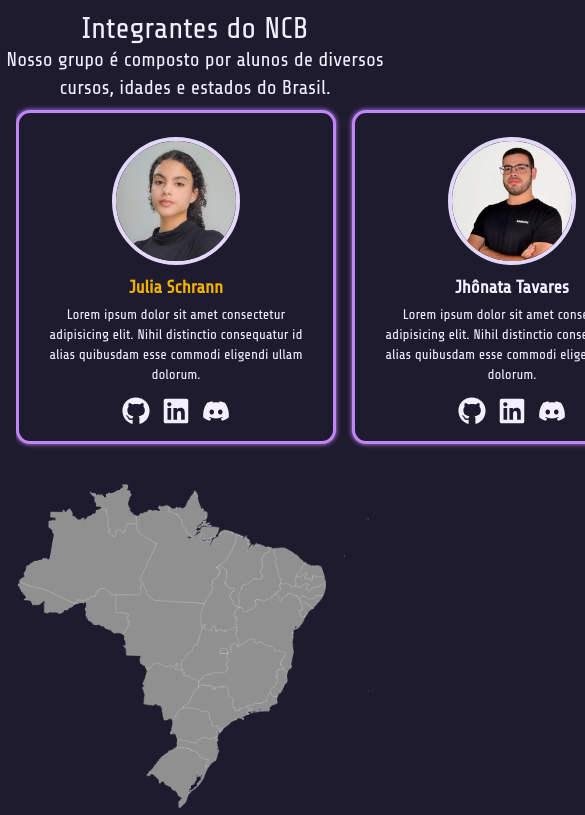
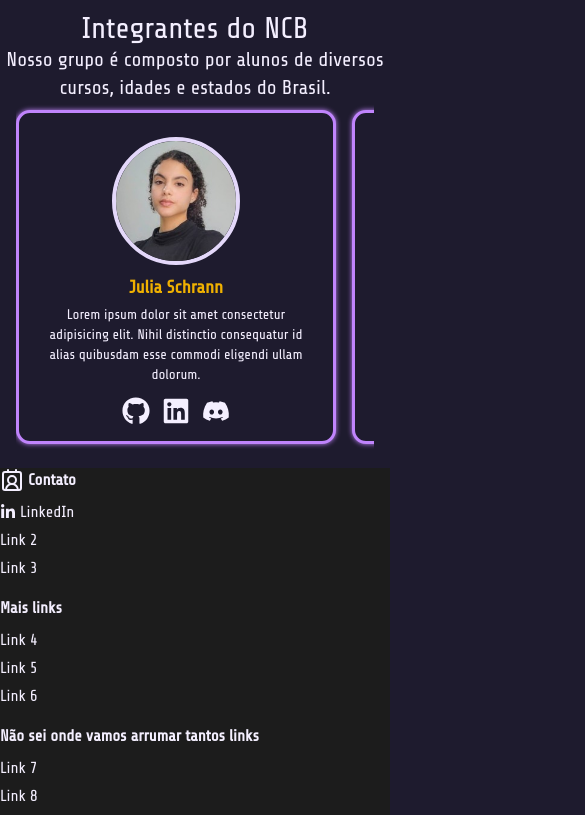
Before and after one commit to NucleoCyberBrasill/SiteNcbFull, a React (Vite) app: page / in a window 390 px wide. Shown: the part 1042-1857 px from the top of the page, 585 px wide, since content can reach past the window. Built offline with nearby package versions, Linux system fonts and the light colour scheme.

Commit message:
style: membersMap

```diff
--- a/src/Components/Members/index.tsx
+++ b/src/Components/Members/index.tsx
@@ -27,6 +27,8 @@ export function Members() {
               className="
                 p-4
                 mt-2 mb-2
+                sm:basis-1/2
+                md:basis-1/3
                 max-w-xs
                 bg-[var(--color-bg-self)]
                 hover:bg-[var(--color-bg-hover-self)]
--- a/src/Components/MembersMap/index.tsx
+++ b/src/Components/MembersMap/index.tsx
@@ -8,10 +8,13 @@
 //   "https://raw.githubusercontent.com/giuliano-macedo/geodata-br-states/refs/heads/main/geojson/br_states.json";
 export function MembersMap() {
   return (
-
     <div className="text-center items-center">
-<img className="h-auto md:h-128 grayscale" src="/imgs/mapaDoBrasil.png" alt="" />
-      </div>
+      <img
+    className="w-auto max-w-100 h-auto object-contain grayscale"
+        src="/imgs/mapaDoBrasil.png"
+        alt=""
+      />
+    </div>
   );
 }
 //codigo do mapa que eu tinha usado
--- a/src/pages/Home/index.tsx
+++ b/src/pages/Home/index.tsx
@@ -2,7 +2,7 @@ import { MainTemplate } from "../../templates/MainTemplate";
 import { Container } from "../../Components/Container";
 import { InfoCard } from "../../Components/InfoCard";
 import { Members } from "../../Components/Members";
-import { MembersMap } from "../../Components/MembersMap";
+//import { MembersMap } from "../../Components/MembersMap";
 import { Projects } from "../../Components/Projects";
 
 export function Home() {
@@ -20,10 +20,14 @@ export function Home() {
           do Brasil.
         </h2>
       </Container>
-<div className="flex flex-col md:flex-row gap-4 items-center">
-  <Members />
-  <MembersMap />
-</div>
+
+    <Members/>
+
+    {/* <MembersMap/> */}
+
+
+
+
 
 
     </MainTemplate>
```
